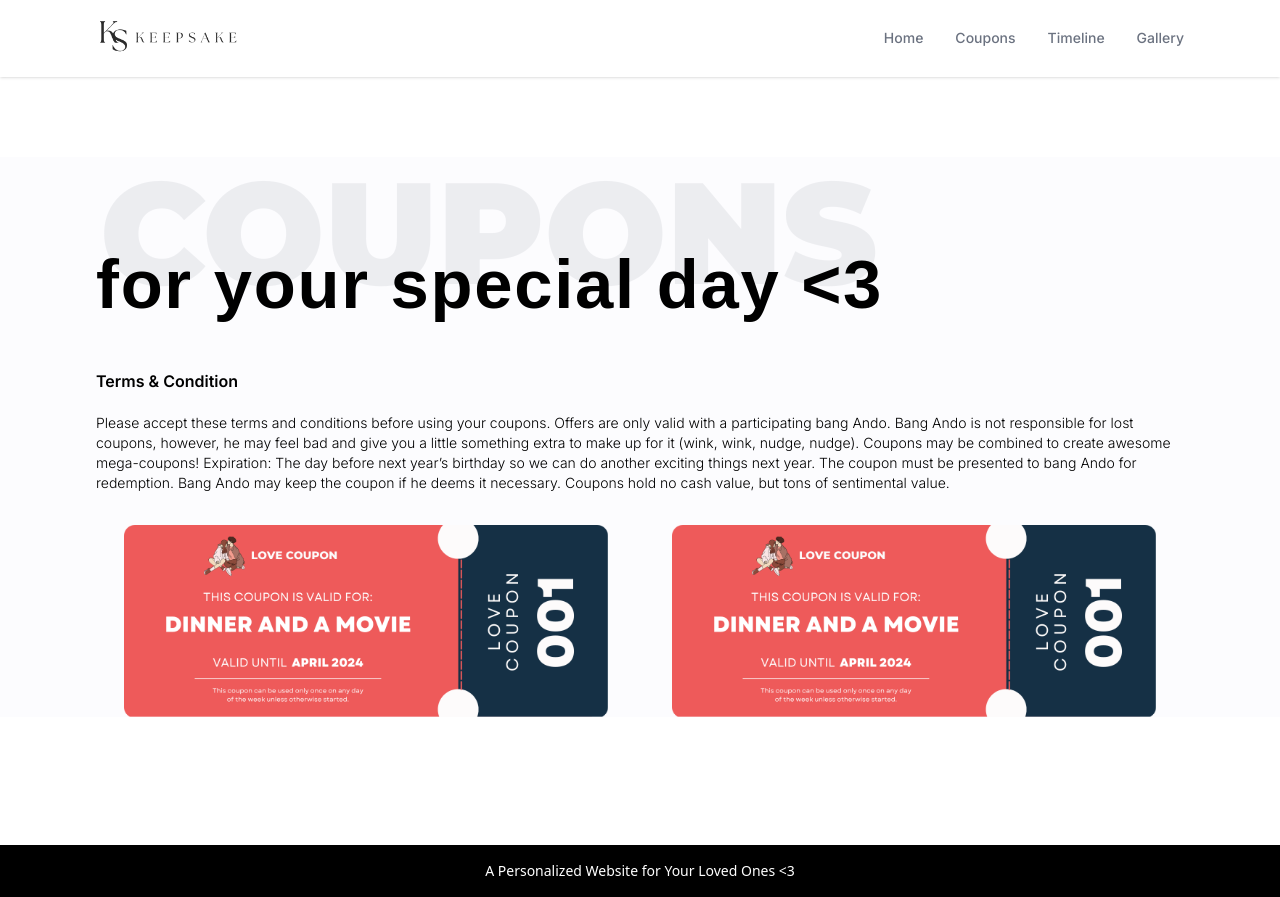
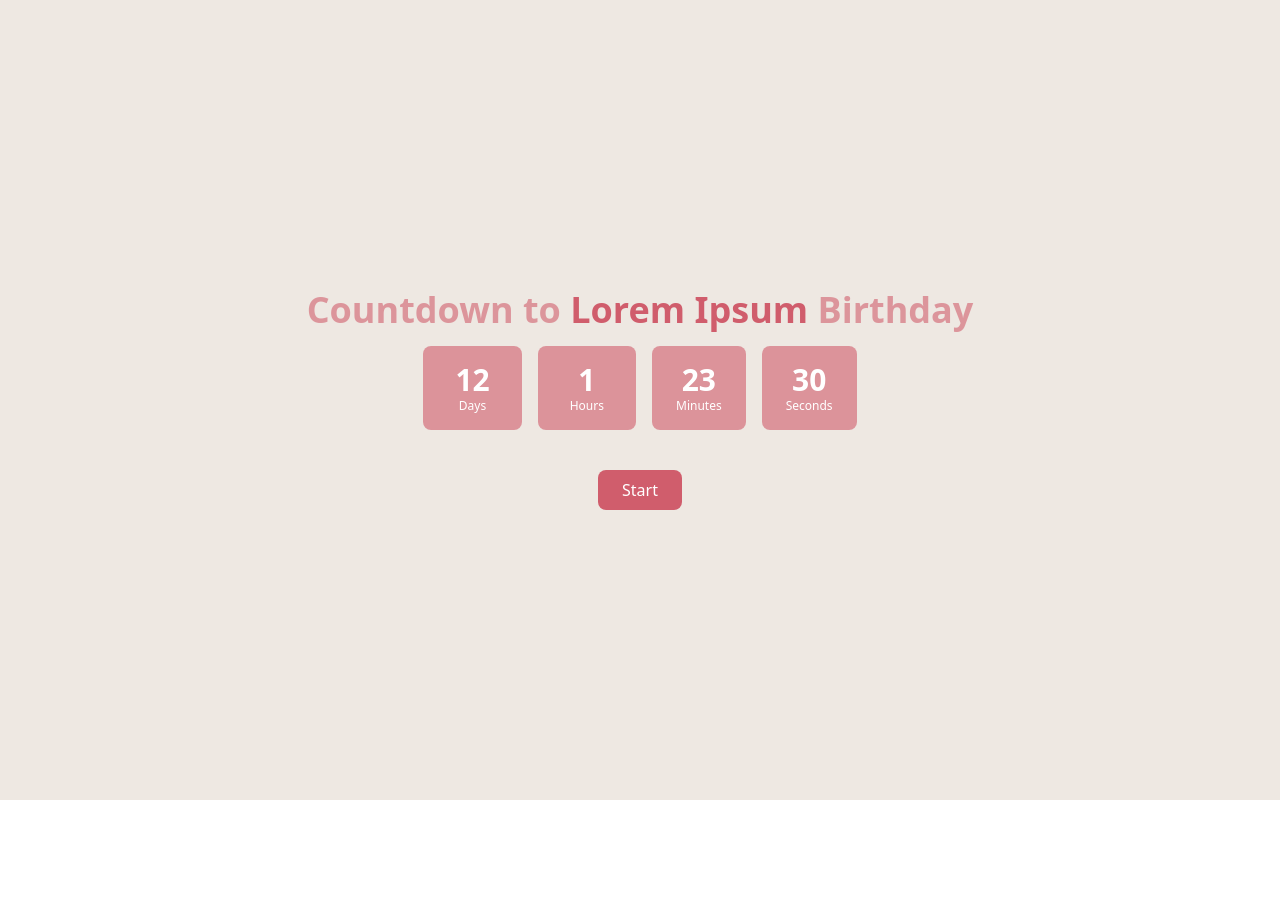
Before and after one commit to arul340/birthday-greeting, a React (Vite) app: page /coupons in a window 1280 px wide. After the commit the page ends 800 px from the top, so only its background shows below. Built offline with nearby package versions, Linux system fonts and the light colour scheme; a web font is replaced by a local one.

Commit message:
🐞 fix: all

```diff
--- a/src/components/Navbar.tsx
+++ b/src/components/Navbar.tsx
@@ -17,7 +17,7 @@ const Navbar = () => {
   };
 
   return (
-    <header className="relative bg-white shadow font-inter z-20">
+    <header className="fixed bg-white shadow font-inter z-50 max-w-full w-full">
       <div className="container mx-auto flex justify-between items-center p-4 lg:px-24">
         {/* Logo */}
         <div className="text-2xl font-bold flex items-center space-x-2">
--- /dev/null
+++ b/src/components/countdown.tsx
@@ -0,0 +1,86 @@
+// Countdown.tsx
+import React, { useEffect, useState } from "react";
+
+interface CountdownProps {
+  targetDate: Date; // The target date to count down to
+  onClick: () => void; // Callback for when the Start button is clicked
+}
+
+const Countdown: React.FC<CountdownProps> = ({ targetDate, onClick }) => {
+  const calculateTimeLeft = () => {
+    const now = new Date().getTime();
+    const distance = targetDate.getTime() - now;
+
+    // Calculate days, hours, minutes, and seconds
+    const days = Math.max(Math.floor(distance / (1000 * 60 * 60 * 24)), 0);
+    const hours = Math.max(
+      Math.floor((distance % (1000 * 60 * 60 * 24)) / (1000 * 60 * 60)),
+      0
+    );
+    const minutes = Math.max(
+      Math.floor((distance % (1000 * 60 * 60)) / (1000 * 60)),
+      0
+    );
+    const seconds = Math.max(Math.floor((distance % (1000 * 60)) / 1000), 0);
+
+    return { days, hours, minutes, seconds, distance };
+  };
+
+  const [timeLeft, setTimeLeft] = useState(calculateTimeLeft());
+
+  useEffect(() => {
+    const timer = setInterval(() => {
+      const newTimeLeft = calculateTimeLeft();
+      setTimeLeft(newTimeLeft);
+
+      if (newTimeLeft.distance <= 0) {
+        clearInterval(timer);
+      }
+    }, 1000);
+
+    return () => clearInterval(timer); // Cleanup timer on unmount
+  }, [targetDate]);
+
+  return (
+    <div className="flex flex-col items-center justify-center h-screen bg-header text-white">
+      <h2 className="lg:text-4xl font-bold mb-4 text-mandy/60 text-center text-xl">
+        Countdown to <span className="text-mandy">Lorem Ipsum</span> Birthday
+      </h2>
+      <div className="flex space-x-4 mb-6">
+        <div className="flex flex-col items-center">
+          <div className="bg-mandy/60 lg:p-4 lg:px-8 p-3 rounded-lg lg:text-3xl text-xl font-semibold text-center">
+            {timeLeft.days}
+            <p className="font-light text-xs ">Days</p>
+          </div>
+        </div>
+        <div className="flex flex-col items-center">
+          <div className="bg-mandy/60 lg:p-4 lg:px-8 p-3 rounded-lg lg:text-3xl text-xl font-semibold text-center">
+            {timeLeft.hours}
+            <p className="font-light text-xs ">Hours</p>
+          </div>
+        </div>
+        <div className="flex flex-col items-center">
+          <div className="bg-mandy/60 lg:p-4 lg:px-6 p-3 rounded-lg lg:text-3xl text-xl font-semibold text-center">
+            {timeLeft.minutes}
+            <p className="font-light text-xs ">Minutes</p>
+          </div>
+        </div>
+        <div className="flex flex-col items-center">
+          <div className="bg-mandy/60 lg:p-4 lg:px-6 p-3 rounded-lg lg:text-3xl text-xl font-semibold text-center">
+            {timeLeft.seconds}
+            <p className="font-light text-xs ">Seconds</p>
+          </div>
+        </div>
+      </div>
+
+      <button
+        onClick={onClick}
+        className="mt-4 px-6 py-2 text-white rounded-lg bg-mandy hover:bg-mandy/80 transition"
+      >
+        Start
+      </button>
+    </div>
+  );
+};
+
+export default Countdown;
--- a/src/components/giftbox.tsx
+++ b/src/components/giftbox.tsx
@@ -39,7 +39,7 @@ const GiftBox: React.FC<GiftBoxProps> = ({ toggleModal }) => {
         <div className="box"></div>
       </div>
       <div
-        className="letter-card relative bg-[#F0B4BC] text-center p-10 rounded-lg shadow-lg max-w-md w-full text-black overflow-y-auto font-inter no-scrollbar"
+        className="letter-card relative bg-rose text-center p-10 rounded-lg shadow-lg max-w-md lg:w-full w-[90%] text-[#2B343A] overflow-y-auto font-inter no-scrollbar"
         style={{ opacity: step === 3 ? 1 : 0, maxHeight: "80vh" }} // Limit height to 90% of the viewport
       >
         {/* Close Button */}
@@ -51,10 +51,10 @@ const GiftBox: React.FC<GiftBoxProps> = ({ toggleModal }) => {
         </button>
 
         {/* Title */}
-        <h2 className="text-3xl font-bold mb-2">Happy birthday, sayang!</h2>
+        <h2 className="text-3xl  font-inter mb-2">Happy birthday, sayang!</h2>
 
         {/* Subtitle */}
-        <p className="text-gray-800 mb-4">
+        <p className="text-gray-800 mb-4 text-sm">
           to the one brought so much joy, laughter, and happiness into my life,
           the one I'm grateful for.
         </p>
@@ -63,7 +63,7 @@ const GiftBox: React.FC<GiftBoxProps> = ({ toggleModal }) => {
         <hr className="border-t border-gray-300 my-4" />
 
         {/* Letter Content */}
-        <div className="text-left space-y-4 text-gray-900 pr-2">
+        <div className="space-y-4 text-gray-900 pr-2 text-sm text-justify">
           <p>
             <strong>My dearest Michelle</strong>
           </p>
--- a/src/components/heading.tsx
+++ b/src/components/heading.tsx
@@ -5,8 +5,8 @@ interface HeadingProps {
 
 const Heading = ({ title, subtitle }: HeadingProps) => {
   return (
-    <div className="relative flex items-center  h-48 overflow-hidden pt-16 mt-20">
-      <h1 className="absolute text-[10rem] lg:text-[9rem] font-[900] font-montserrat text-gray-500 opacity-10 z-10 -top-8 left-1 ">
+    <div className="relative flex items-center  h-48 overflow-hidden pt-16">
+      <h1 className="absolute text-[5rem] lg:text-[9rem] font-[900] font-montserrat text-gray-500 opacity-10 z-10 lg:-top-8 top-10 left-1 ">
         {title}
       </h1>
 
--- a/src/components/layout.tsx
+++ b/src/components/layout.tsx
@@ -1,15 +1,34 @@
+import { useState, useRef } from "react";
 import { Outlet } from "react-router-dom";
-import Navbar from "./navbar";
-import Footer from "./footer";
+import Countdown from "./countdown";
 
 const Layout = () => {
+  const [isClicked, setIsClicked] = useState(false);
+  const audioRef = useRef<HTMLAudioElement | null>(null);
+
+  const handleClick = () => {
+    setIsClicked(true);
+    if (audioRef.current) {
+      audioRef.current.play();
+    }
+  };
+
+  const targetDate = new Date("2024-11-16T14:58:00");
+
   return (
     <>
-      <Navbar />
-      <main>
-        <Outlet />
-      </main>
-      <Footer />
+      {/* Audio Element */}
+      <audio ref={audioRef} src="song.mp3" loop />
+
+      {!isClicked ? (
+        <Countdown targetDate={targetDate} onClick={handleClick} />
+      ) : (
+        <>
+          <main className="min-h-screen bg-white">
+            <Outlet />
+          </main>
+        </>
+      )}
     </>
   );
 };
--- a/src/pages/coupons/index.tsx
+++ b/src/pages/coupons/index.tsx
@@ -21,11 +21,13 @@ const Coupons = () => {
   }, []);
   return (
     <>
-      <div className="bg-[#FCFCFE] mb-32">
+      <div className="bg-[#FCFCFE]">
         <div className="container mx-auto px-4 lg:px-24 ">
-          <Heading title="COUPONS" subtitle="for your special day &lt;3" />
-
-          <section className="font-inter">
+          <section className="overflow-hidden text-gray-700">
+            <div className="mt-32">
+              <Heading title="coupons" subtitle="for your special day &lt;3" />
+            </div>
+            <section className="font-inter ">
               <h3 className="font-semibold my-5">Terms & Condition</h3>
               <p className="font-light text-sm">
                 Please accept these terms and conditions before using your
@@ -36,12 +38,12 @@ const Coupons = () => {
                 awesome mega-coupons! Expiration: The day before next year’s
                 birthday so we can do another exciting things next year. The
                 coupon must be presented to bang Ando for redemption. Bang Ando
-              may keep the coupon if he deems it necessary. Coupons hold no cash
-              value, but tons of sentimental value.
+                may keep the coupon if he deems it necessary. Coupons hold no
+                cash value, but tons of sentimental value.
               </p>
             </section>
 
-          <div className="mt-8 grid lg:grid-cols-2 gap-2 space-y-10 md:space-y-0 ">
+            <div className="mt-8 grid lg:grid-cols-2 gap-2 space-y-10 md:space-y-0 mb-32">
               {coupons.map((coupon) => (
                 <FlipCard
                   key={coupon.code}
@@ -50,6 +52,7 @@ const Coupons = () => {
                 />
               ))}
             </div>
+          </section>
         </div>
       </div>
     </>
--- a/src/pages/gallery/index.tsx
+++ b/src/pages/gallery/index.tsx
@@ -102,20 +102,19 @@ const Gallery: React.FC = () => {
 
   return (
     <>
-      <div className="bg-[#FCFCFE] mb-32">
+      <div className="mb-32">
         <div className="container mx-auto px-4 lg:px-24">
           <section className="overflow-hidden text-gray-700">
-            <Heading title="gallery" subtitle="Lorem ipsum" />
-            <div className="container px-5 py-2 mx-auto">
+            <div className="mt-32">
+              <Heading title="Gallery" subtitle="Lorem ipsum" />
+            </div>
             <div className="flex flex-wrap -m-1 md:-m-2">
               {/* Left Column */}
-                <div className="flex flex-wrap w-1/2">
+              <div className="flex flex-wrap w-full md:w-1/2">
                 {images.slice(0, 3).map((image, index) => (
                   <div
                     key={image.id}
-                      className={`${
-                        index === 2 ? "w-full" : "w-1/2"
-                      } p-1 md:p-2`}
+                    className={`${index === 2 ? "w-full" : "w-1/2"} p-1 md:p-2`}
                     onClick={() => openSlider(index)}
                   >
                     <img
@@ -128,13 +127,11 @@ const Gallery: React.FC = () => {
               </div>
 
               {/* Right Column */}
-                <div className="flex flex-wrap w-1/2">
+              <div className="flex flex-wrap w-full md:w-1/2">
                 {images.slice(3).map((image, index) => (
                   <div
                     key={image.id}
-                      className={`${
-                        index === 0 ? "w-full" : "w-1/2"
-                      } p-1 md:p-2`}
+                    className={`${index === 0 ? "w-full" : "w-1/2"} p-1 md:p-2`}
                     onClick={() => openSlider(index + 3)}
                   >
                     <img
@@ -144,7 +141,6 @@ const Gallery: React.FC = () => {
                     />
                   </div>
                 ))}
-                </div>
               </div>
             </div>
           </section>
```
Also changed, not shown: src/pages/home/index.tsx (+58 -12 lines), src/pages/timeline/index.tsx (+12 -4 lines), 1 other file (tests, documents, lock files or other folders). Lines whose indentation alone changed are shown as unchanged.
